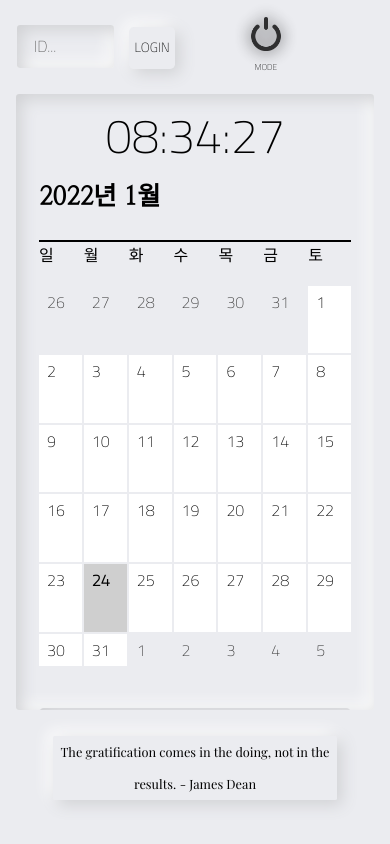
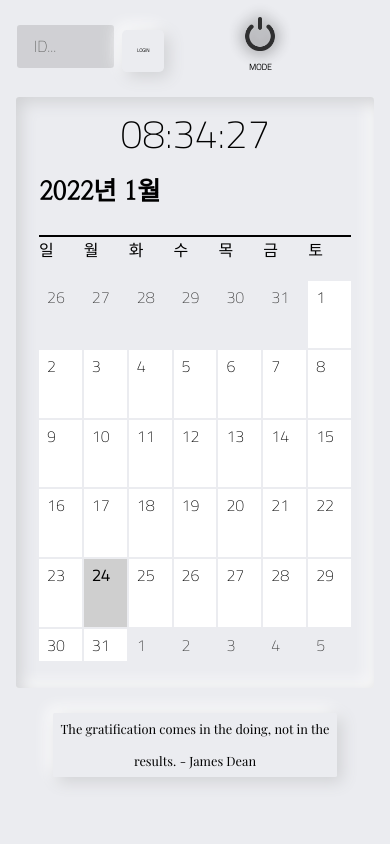
Before and after one commit to poSOYEONwer/todo-web, a plain HTML site: page index.html in a window 390 px wide. Drawn offline with nearby package versions, Linux system fonts and the light colour scheme.

Commit message:
mobile view 수정

```diff
--- a/CSS/style.css
+++ b/CSS/style.css
@@ -346,12 +346,16 @@ color: var(--today-text);
         padding: 2vh;
         font-size: 1rem;
         border-radius: 0.2rem;
+        background-color:rgba(100, 100, 100, 0.2);
+        box-shadow: none;
     }
     #login-form button {
-        width: 5.5vh;
+        width: 5vh;
         height: 5vh;
-        margin-left: 1.3vh;
+        margin-left: 0.5vh;
         border-radius: 0.3rem;
+        font-size: 0.3rem;
+        font-weight: 700;
     }
     #greeting {
         font-size: 1rem;
@@ -365,7 +369,7 @@ color: var(--today-text);
         font-weight: 200;
     }
     #icon-btn {
-        margin: 2vh;
+        margin: 2vh 0 0 0;
     }
     #icon-btn img {
         width: 4vh;
@@ -373,6 +377,7 @@ color: var(--today-text);
     }
     #icon-text {
         font-size: 1vh;
+        font-weight: 700;
     }
     .box-space {
         display: flex;
@@ -382,18 +387,18 @@ color: var(--today-text);
         overflow-x: hidden;
         overflow-y: auto;
         width: 92vw;
-        height: 73vh;
+        height: 70vh;
         margin: 0 auto;
     }
     .left-container, .right-container {
         margin: 0;
         width: 92vw;
-        height: 73vh;
+        height: 70vh;
         padding: 2vh;
     }
     #clock {
         margin: 0 0 3vh 0;
-        font-size: 3rem;
+        font-size: 2.5rem;
         font-weight: 200;
         color: var(--text);
     }
@@ -404,6 +409,8 @@ color: var(--today-text);
     #todo-form input {
         width:80vw;
         margin: 1vh 0 2vh 0;
+        background-color:rgba(100, 100, 100, 0.2);
+        box-shadow: none;
     }
     .todo-list-box {
         width: 77vw;
```
